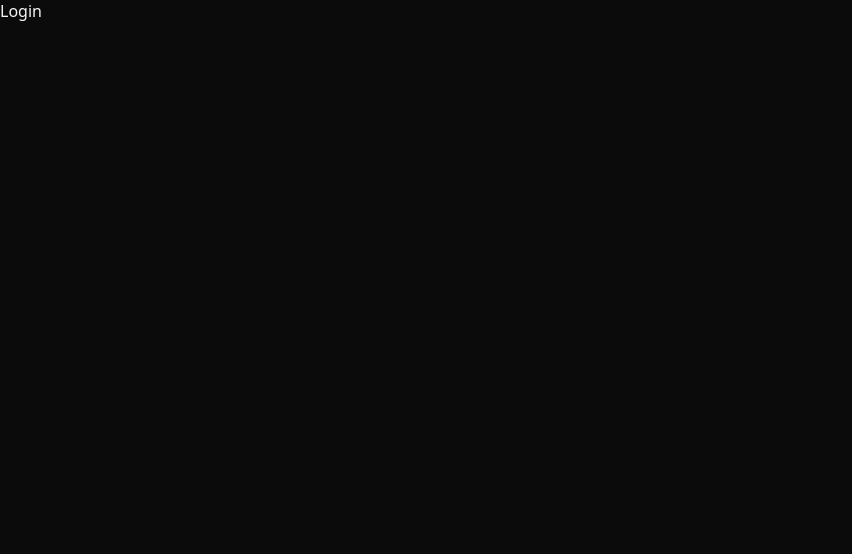
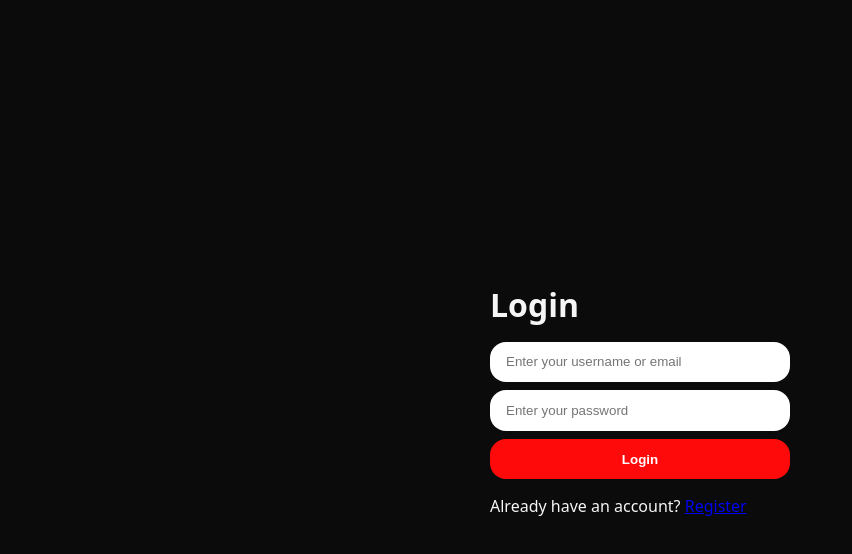
Before and after one commit to Bhatia612/instaClone, a React app in the folder frontend/: page /login in a window 1280 px wide. Shown: the top 554 px of the page, without its empty margins (0-852 px from the left). Built offline with nearby package versions, Linux system fonts and the light colour scheme; the HTML template or start-up script is replaced by a standard one.

Commit message:
login feature complete

```diff
--- a/frontend/src/features/auth/hooks/useAuth.js
+++ b/frontend/src/features/auth/hooks/useAuth.js
@@ -1,6 +1,6 @@
 import { useContext } from "react"
 import { AuthContext } from "../auth.context"
-import { register } from "../services/auth.api";
+import { register, login } from "../services/auth.api";
 
 
 export const useAuth = () => {
@@ -22,7 +22,22 @@ export const useAuth = () => {
         }
     }
 
+
+    const handleLogin = async (usernameOrEmail, password) => {
+        setLoading(true)
+
+        try {
+            const response = await login(usernameOrEmail, password)
+            setUser(response.user)
+        }
+        catch (error) {
+            throw error
+        } finally {
+            setLoading(false)
+        }
+    }
+
     return {
-        user, loading, handleRegister
+        user, loading, handleRegister, handleLogin
     }
 }
--- a/frontend/src/features/auth/pages/Login.jsx
+++ b/frontend/src/features/auth/pages/Login.jsx
@@ -1,8 +1,46 @@
-import React from 'react'
+import React, { useState } from 'react'
+import "../styles/form.scss"
+import { Link, useNavigate } from 'react-router-dom'
+import { useAuth } from '../hooks/useAuth'
 
 function Login() {
+  const { loading, handleLogin } = useAuth()
+
+  const navigate = useNavigate()
+
+  const [usernameOrEmail, setUsernameOrEmail] = useState("")
+  const [password, setPassword] = useState("")
+
+  const handleSubmit = async (e) => {
+    e.preventDefault()
+
+    await handleLogin(usernameOrEmail, password)
+    navigate("/")
+  }
+
   return (
-    <div>Login</div>
+
+    <main>
+      <div className="form-container">
+        <h1>Login</h1>
+        <form onSubmit={handleSubmit}>
+          <input
+            onInput={e => { setUsernameOrEmail(e.target.value) }}
+            type="text"
+            name="usernameOrEmail"
+            id="usernameOrEmail"
+            placeholder='Enter your username or email' />
+          <input
+            onInput={e => { setPassword(e.target.value) }}
+            type="password"
+            name="password"
+            id="password"
+            placeholder='Enter your password' />
+          <button className='button primary-button' type='submit'>{loading ? "Creating user . . ." : "Login"}</button>
+        </form>
+        <p>Already have an account? <Link to="/register">Register</Link></p>
+      </div>
+    </main>
   )
 }
 
--- a/frontend/src/features/auth/services/auth.api.js
+++ b/frontend/src/features/auth/services/auth.api.js
@@ -19,3 +19,17 @@ export async function register(username, email, password) {
         throw error
     }
 }
+
+export async function login(usernameOrEmail, password) {
+
+    try {
+        const response = await api.post("/login", {
+            usernameOrEmail, password
+        })
+
+        return response.data
+
+    } catch (error) {
+        throw error
+    }
+}
```
Also changed, not shown: 1 other file (tests, documents, lock files or other folders).
